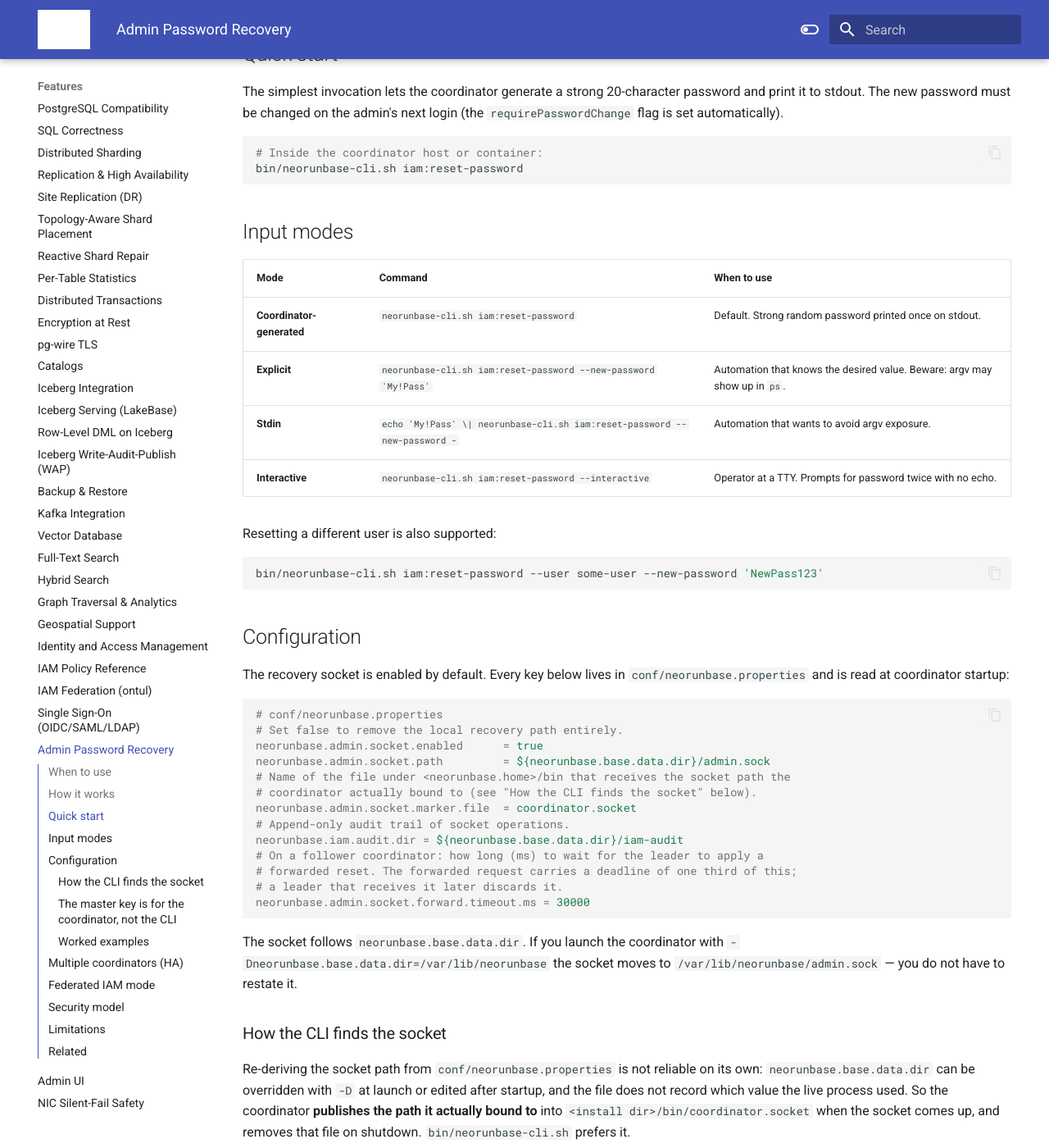
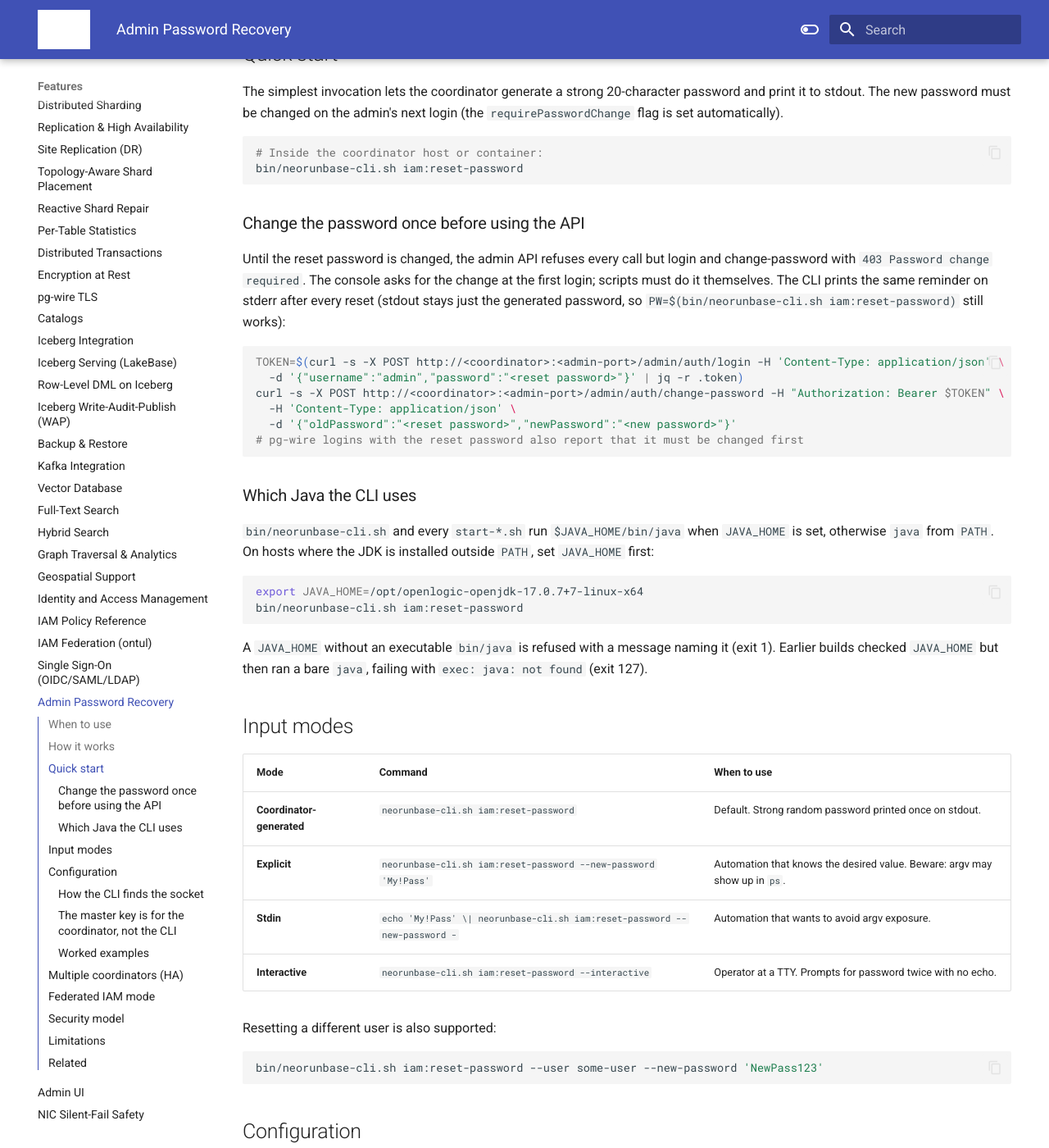
Before and after one commit to cloudcheflabs/neorunbase-docs, an MkDocs documentation site: the page built from docs/features/admin-password-recovery.md, in a window 1280 px wide and 1400 px high, scrolled down 1379 px. Shown: the whole window at 82% size. Built offline with MkDocs 1.6.1 and Material for MkDocs 9.7.7, drawn with Linux system fonts in a browser that asks for light colours; the version menu is left out; grey boxes are pictures that could not be loaded.

Commit message:
docs(cli): change the password once after a reset; which Java the CLI uses
Co-Authored-By: Claude Opus 5.5 <noreply@anthropic.com>

````diff
--- a/docs/features/admin-password-recovery.md
+++ b/docs/features/admin-password-recovery.md
@@ -57,6 +57,35 @@ set automatically).
 # Inside the coordinator host or container:
 bin/neorunbase-cli.sh iam:reset-password
 ```
+
+### Change the password once before using the API
+
+Until the reset password is changed, the admin API refuses every call but login and change-password
+with `403 Password change required`. The console asks for the change at the first login; scripts must
+do it themselves. The CLI prints the same reminder on stderr after every reset (stdout stays just the
+generated password, so `PW=$(bin/neorunbase-cli.sh iam:reset-password)` still works):
+
+```bash
+TOKEN=$(curl -s -X POST http://<coordinator>:<admin-port>/admin/auth/login -H 'Content-Type: application/json' \
+  -d '{"username":"admin","password":"<reset password>"}' | jq -r .token)
+curl -s -X POST http://<coordinator>:<admin-port>/admin/auth/change-password -H "Authorization: Bearer $TOKEN" \
+  -H 'Content-Type: application/json' \
+  -d '{"oldPassword":"<reset password>","newPassword":"<new password>"}'
+# pg-wire logins with the reset password also report that it must be changed first
+```
+
+### Which Java the CLI uses
+
+`bin/neorunbase-cli.sh` and every `start-*.sh` run `$JAVA_HOME/bin/java` when `JAVA_HOME` is set, otherwise
+`java` from `PATH`. On hosts where the JDK is installed outside `PATH`, set `JAVA_HOME` first:
+
+```bash
+export JAVA_HOME=/opt/openlogic-openjdk-17.0.7+7-linux-x64
+bin/neorunbase-cli.sh iam:reset-password
+```
+
+A `JAVA_HOME` without an executable `bin/java` is refused with a message naming it (exit 1). Earlier
+builds checked `JAVA_HOME` but then ran a bare `java`, failing with `exec: java: not found` (exit 127).
 
 ## Input modes
 
````
